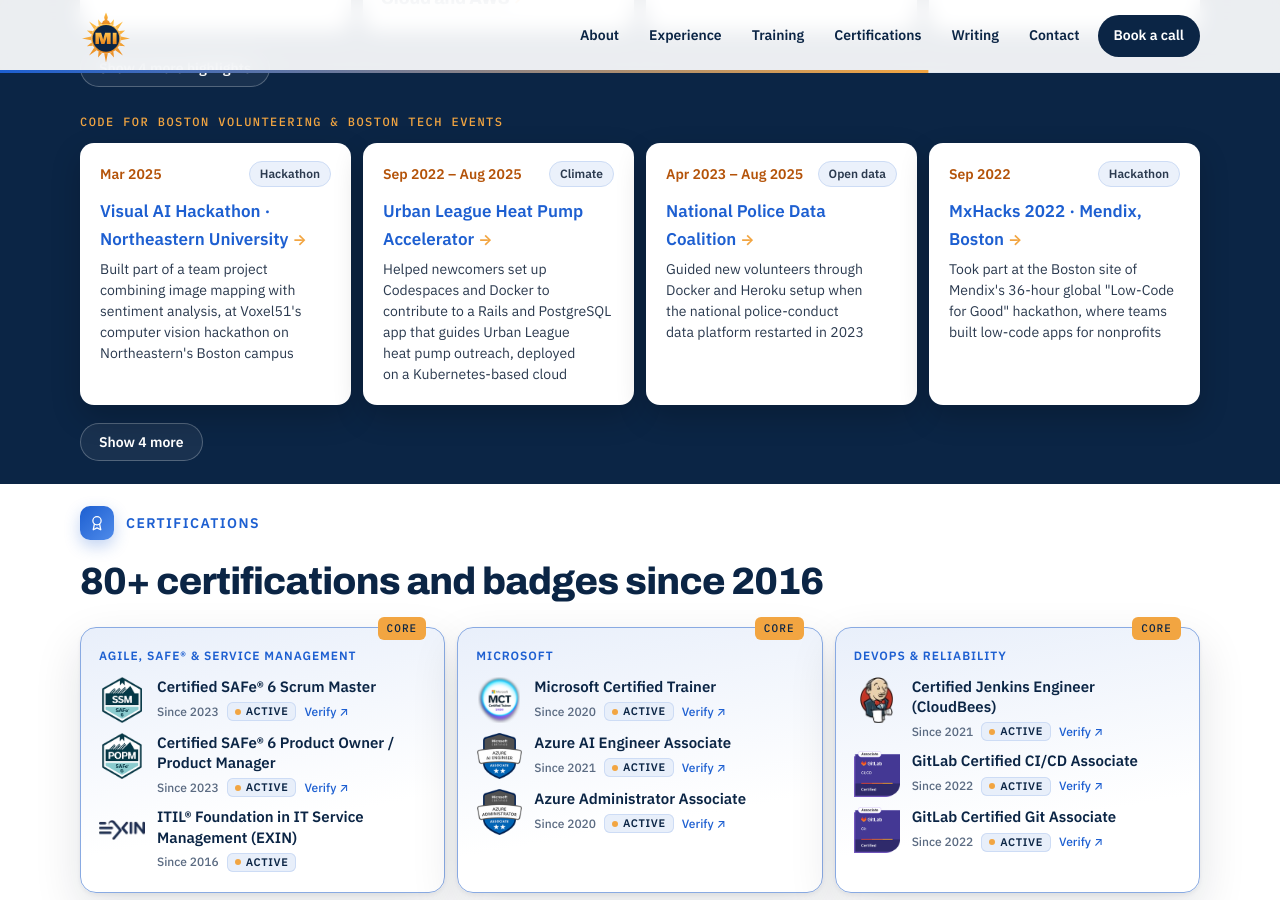
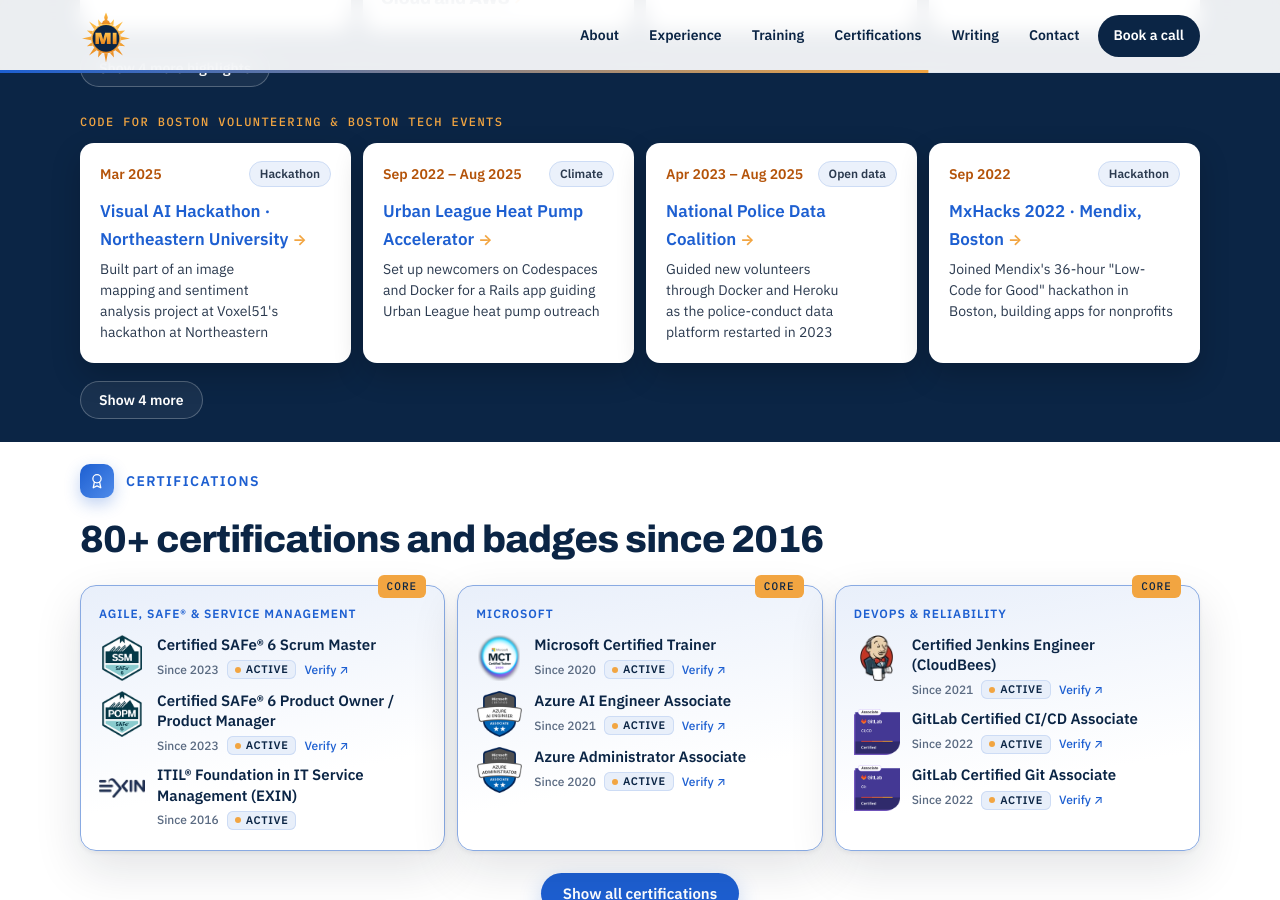
Before and after one commit to Madhan-I/Madhan-I.github.io, a Jekyll site: the page built from index.html, in a window 1280 px wide and 900 px high, scrolled down 5474 px. Built offline with Jekyll 4.4.1, drawn with Linux system fonts in a browser that asks for light colours; some of the changed text lies outside the part shown.

Commit message:
Cards: shorter descriptions so rows have no tall empty space.
Co-Authored-By: Claude Opus 5.5 <noreply@anthropic.com>
Claude-Session: https://claude.ai/code/session_01MFRrTt7LBDdX57m85KHNGp

```diff
--- a/_data/profile.yml
+++ b/_data/profile.yml
@@ -332,13 +332,13 @@ community_events_title: Code for Boston volunteering & Boston tech events
 community:
   - who: Urban League Heat Pump Accelerator
     topic: Climate
-    what: Helped newcomers set up Codespaces and Docker to contribute to a Rails and PostgreSQL app that guides Urban League heat pump outreach, deployed on a Kubernetes-based cloud
+    what: Set up newcomers on Codespaces and Docker for a Rails app guiding Urban League heat pump outreach
     link: /blog/2026/07/urban-league-heat-pump-accelerator/
     when: Sep 2022 – Aug 2025
     rank: 2
   - who: National Police Data Coalition
     topic: Open data
-    what: Guided new volunteers through Docker and Heroku setup when the national police-conduct data platform restarted in 2023
+    what: Guided new volunteers through Docker and Heroku as the police-conduct data platform restarted in 2023
     link: /blog/2026/08/national-police-data-coalition/
     when: Apr 2023 – Aug 2025
     rank: 3
@@ -357,13 +357,13 @@ community:
 events:
   - who: Visual AI Hackathon · Northeastern University
     topic: Hackathon
-    what: Built part of a team project combining image mapping with sentiment analysis, at Voxel51's computer vision hackathon on Northeastern's Boston campus
+    what: Built part of an image mapping and sentiment analysis project at Voxel51's hackathon at Northeastern
     when: Mar 2025
     link: /blog/2026/09/visual-ai-hackathon-northeastern/
     rank: 1
   - who: MxHacks 2022 · Mendix, Boston
     topic: Hackathon
-    what: Took part at the Boston site of Mendix's 36-hour global "Low-Code for Good" hackathon, where teams built low-code apps for nonprofits
+    what: Joined Mendix's 36-hour "Low-Code for Good" hackathon in Boston, building apps for nonprofits
     when: Sep 2022
     link: /blog/2026/05/mxhacks-2022-mendix-boston/
     rank: 4
--- a/_posts/2026-10-06-adobe-create-now-boston.md
+++ b/_posts/2026-10-06-adobe-create-now-boston.md
@@ -2,7 +2,7 @@
 period: "Aug 2025"
 title: "Generative AI, up close, at Adobe Create Now Boston"
 teaser: "Watching Firefly move from headline to everyday tool"
-summary: "An evening at Adobe Create Now Boston in August 2025: Firefly's generative AI inside Photoshop, Illustrator and Express, and the friends I made there."
+summary: "Seeing Firefly's generative AI inside Photoshop, Illustrator and Express, and the friends I made."
 outcome: "A close look at generative AI built into everyday tools, a better test for AI adoption on my own roadmaps, and good friends made that night."
 hashtags: [AdobeFirefly, GenerativeAI, AIAdoption, Adobe, Boston]
 retro: "A look back at August 2025, published here when this site launched."
```
Also changed, not shown: _posts/2026-10-20-ai-compliance-portfolio-manulife.md (+1 -1 lines).
